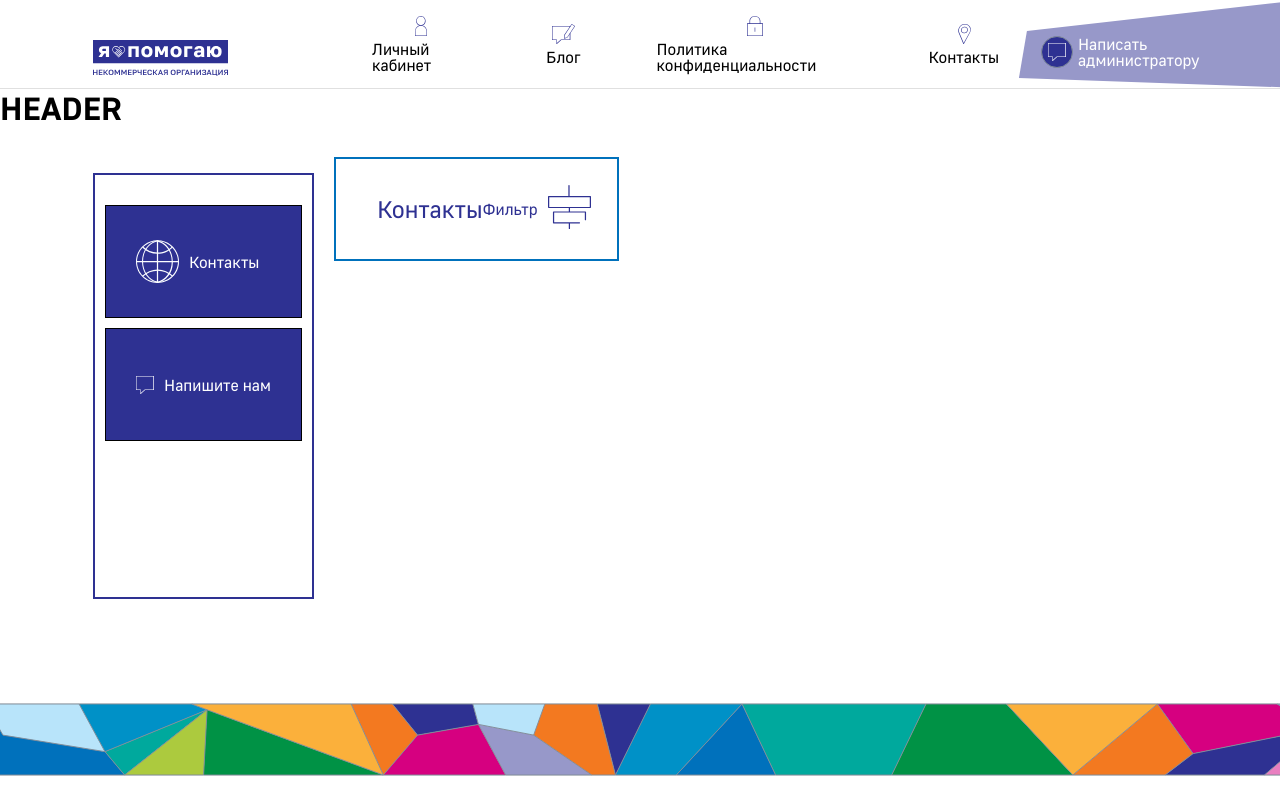
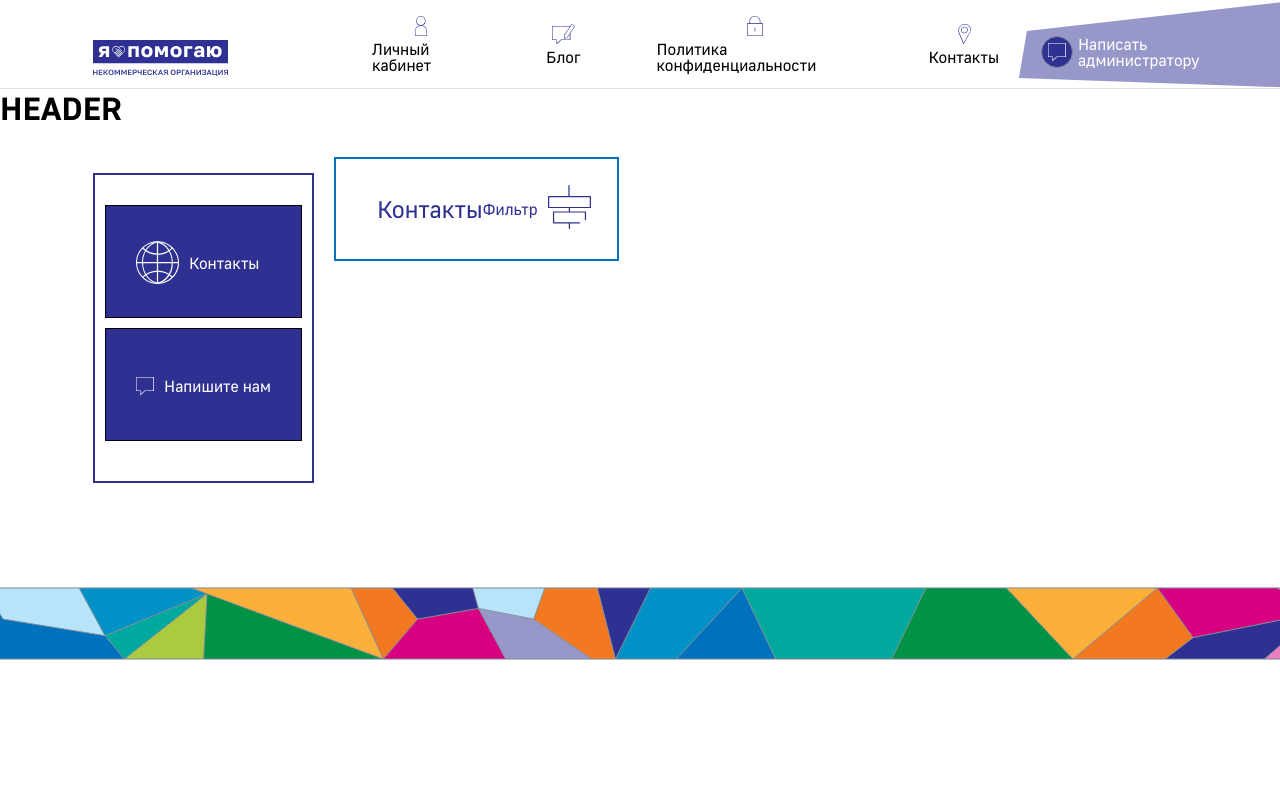
Before and after one commit to kuzinartemiy/im-helping, a React (Create React App) app: page /contacts in a window 1280 px wide. Built offline with nearby package versions, Linux system fonts and the light colour scheme.

Commit message:
удалил фиксированную высоту для блока NavCards

```diff
--- a/src/components/nav-card/nav-card.module.scss
+++ b/src/components/nav-card/nav-card.module.scss
@@ -6,7 +6,7 @@
   display: flex;
   align-items: center;
 
-  height: 100%;
+  height: 113px;
 
   padding-left: 30px;
   padding-right: 30px;
--- a/src/components/nav-cards/nav-cards.module.scss
+++ b/src/components/nav-cards/nav-cards.module.scss
@@ -9,11 +9,11 @@
   list-style: none;
 
   max-width: 295px;
-  height: 426px;
 
   border: 2px solid $color-primary;
 
   padding-top: 30px;
+  padding-bottom: 30px;
   padding-left: 10px;
   padding-right: 10px;
 
```
